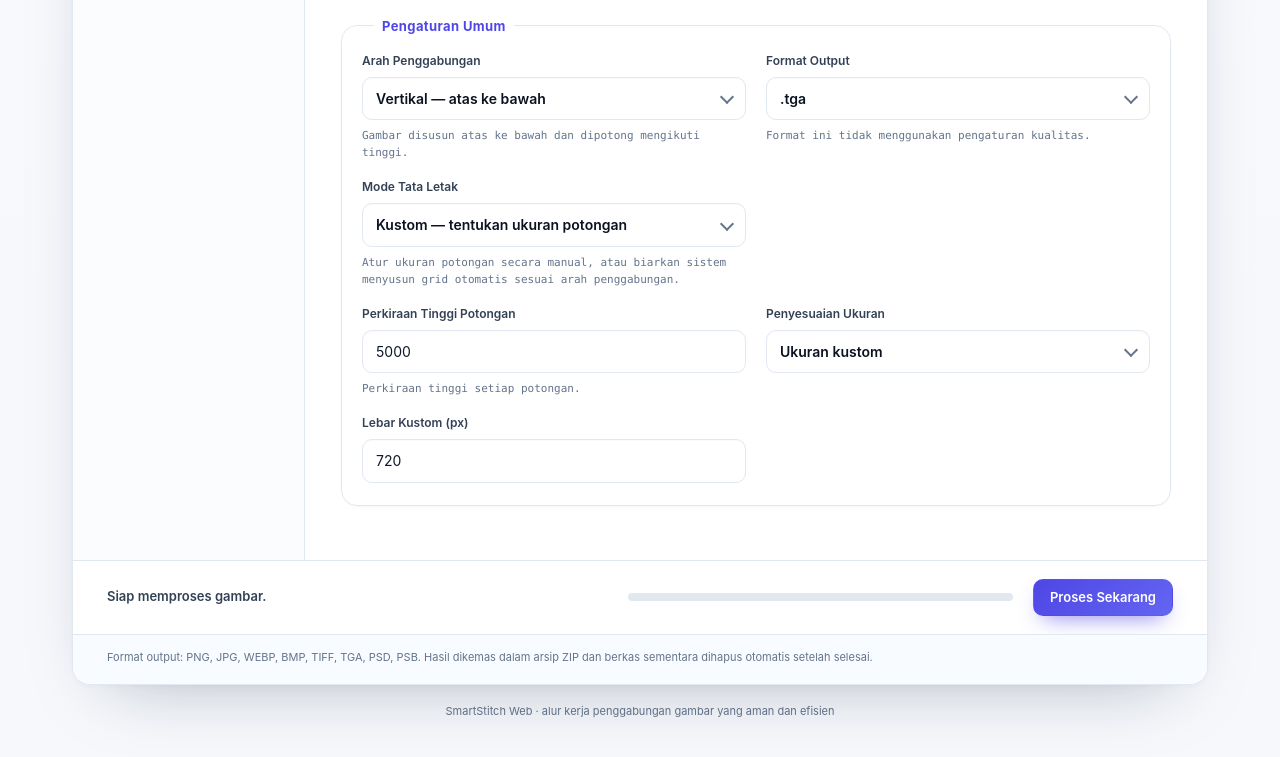
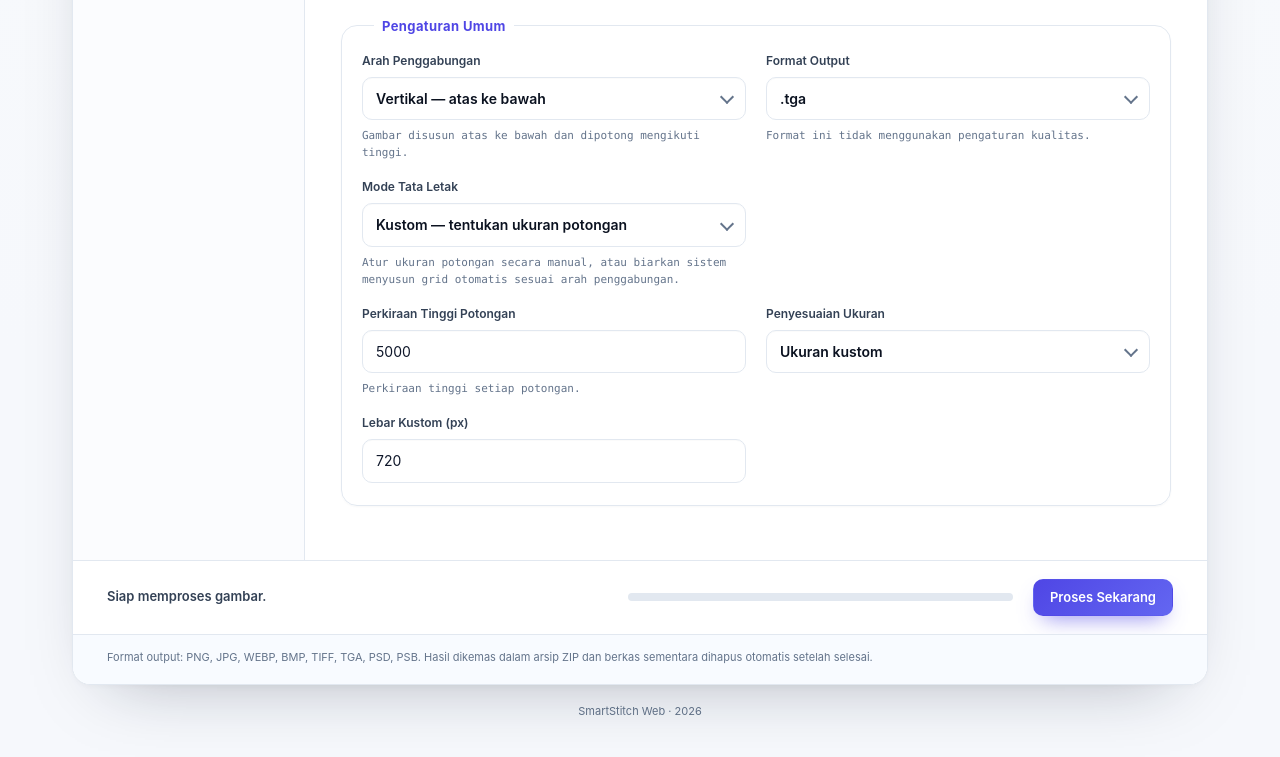
Before and after one commit to vandarin200-sys/SmartStitch, a website: page public/index.html in a window 1280 px wide. Shown: the part 474-1231 px from the top of the page. Drawn offline with Linux system fonts and the light colour scheme; no server answers.

Commit message:
cange html

```diff
--- a/public/index.html
+++ b/public/index.html
@@ -217,7 +217,7 @@
         </div>
         <div class="ss-note" id="fmtNote">Format output: PNG, JPG, WEBP, BMP, TIFF, TGA, PSD, PSB. Hasil dikemas dalam arsip ZIP dan berkas sementara dihapus otomatis setelah selesai.</div>
       </div>
-      <div class="ss-foot">SmartStitch Web · alur kerja penggabungan gambar yang aman dan efisien</div>
+      <div class="ss-foot">SmartStitch Web · 2026</div>
     </div>
     <div class="ss-toast" id="toast"></div>
 
```
